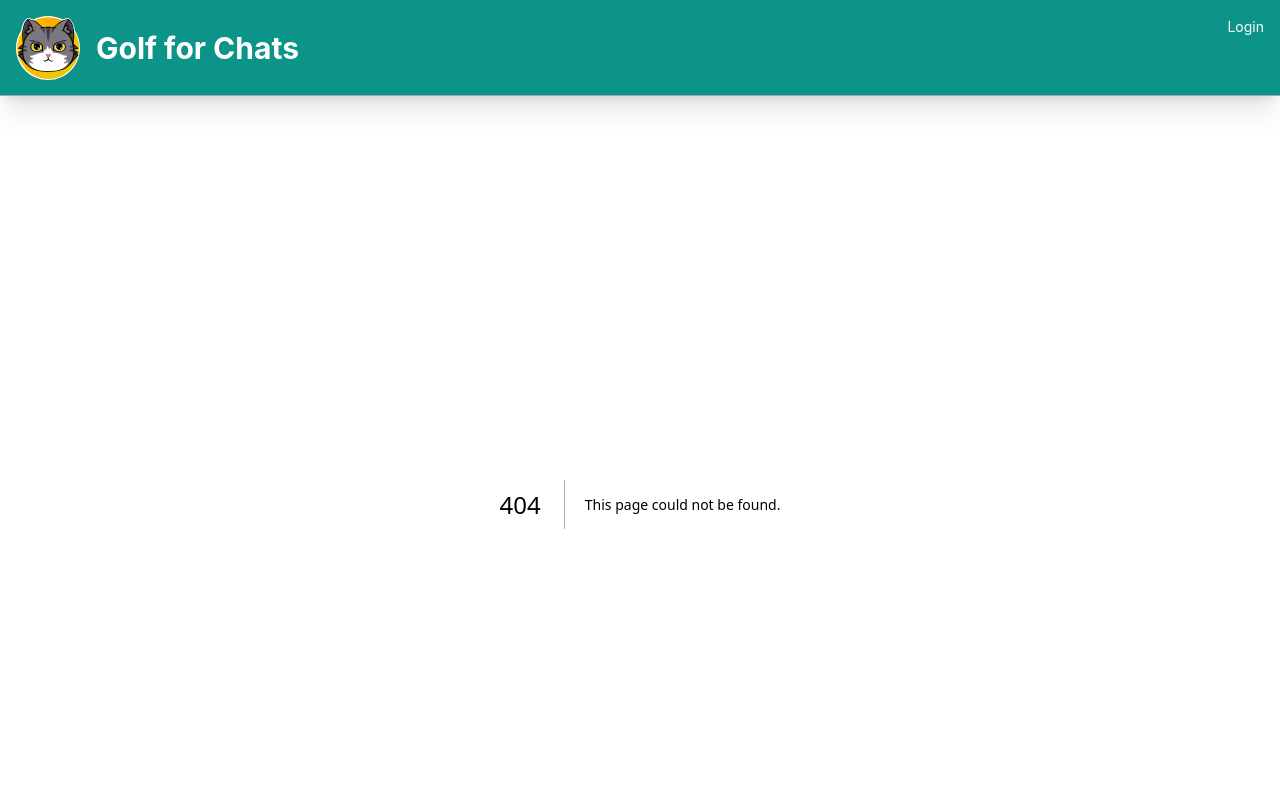
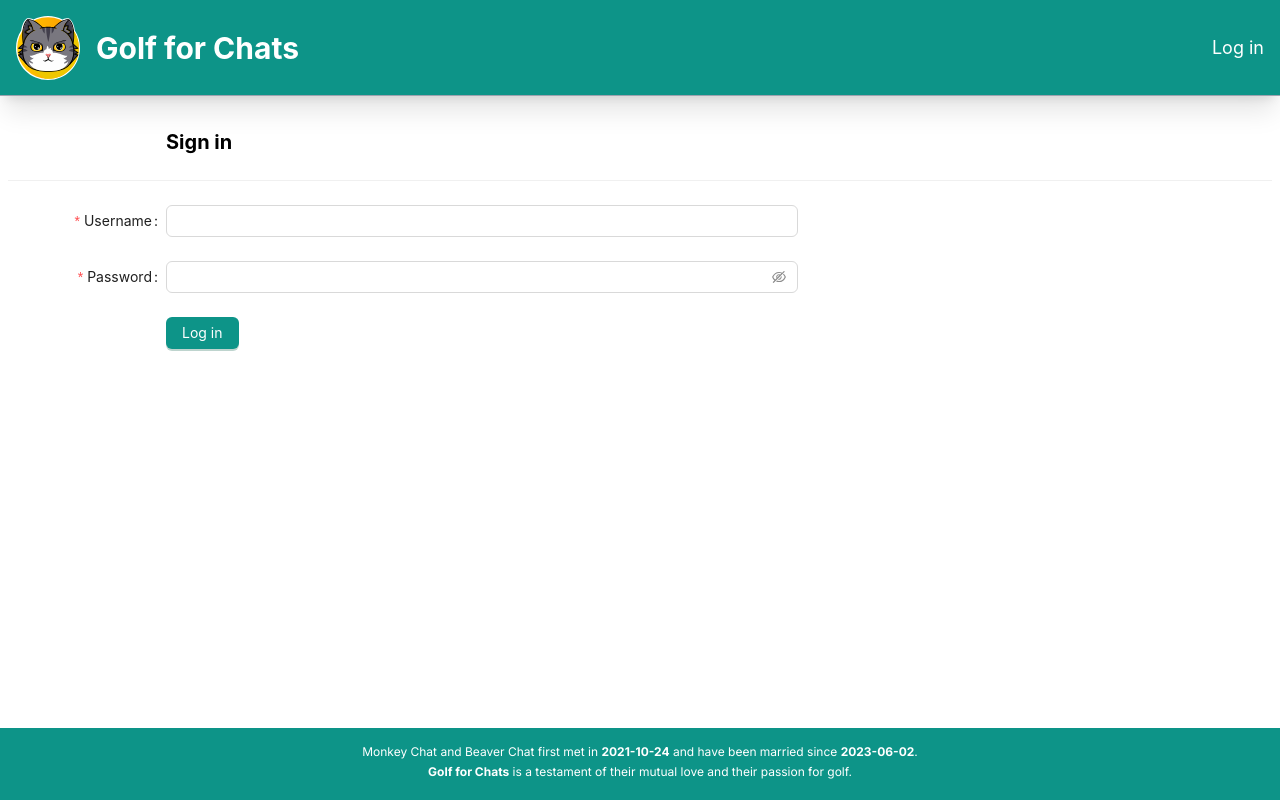
Before and after one commit to DanielBok/chatsite, a Next.js app in the folder golf/webapp/: page /auth/signin in a window 1280 px wide. Before the commit this address had no page. Shown: the top 800 px of the page. Built offline with nearby package versions, Linux system fonts and the light colour scheme; no server answers.

Commit message:
dirty code for nextjs

```diff
--- /dev/null
+++ b/golf/webapp/src/app/api/auth/[...nextauth]/route.ts
@@ -0,0 +1,69 @@
+import { APP_NAME } from "@/constants";
+import { makeURL } from "@/lib/api";
+import axios from "axios";
+import jwtDecode from "jwt-decode";
+import type { GetServerSidePropsContext, NextApiRequest, NextApiResponse } from "next";
+import NextAuth, { getServerSession, NextAuthOptions } from "next-auth";
+import CredentialsProvider from "next-auth/providers/credentials";
+
+export const CredentialName = `${APP_NAME} Auth API`;
+
+export const authOptions: NextAuthOptions = {
+  providers: [
+    CredentialsProvider({
+      // The name to display on the sign in form (e.g. "Sign in with...")
+      name: CredentialName,
+      // `credentials` is used to generate a form on the sign in page.
+      // You can specify which fields should be submitted, by adding keys to the `credentials` object.
+      // e.g. domain, username, password, 2FA token, etc.
+      // You can pass any HTML attribute to the <input> tag through the object.
+      credentials: {
+        username: {label: "Username", type: "text", placeholder: "Username"},
+        password: {label: "Password", type: "password", placeholder: "Password"}
+      },
+      async authorize(credentials, _) {
+        // Add logic here to look up the user from the credentials supplied
+        console.log(makeURL("/account/login"));
+
+        const {data: {token}, status} = await axios.get<{
+          token: string
+        }>(makeURL("/account/login"), {auth: credentials});
+        console.log("Here");
+
+        const {nbt, exp, ...user} = jwtDecode<{ firstName: string, id: number, nbt: number, exp: number }>(token);
+
+        if (status === 200 && user) {
+          return {name: user.firstName, id: user.id.toString()};
+          // return {id: "1", name: "1", email: "1@a.com"};
+        } else {
+          return null;
+        }
+      },
+    })
+  ],
+  session: {
+    strategy: "jwt"
+  },
+  callbacks: {
+    async jwt({token, user}) {
+      return {...token, ...user};
+    },
+    async session({session, token}) {
+      session.user = token;
+      return session;
+    }
+  },
+  pages: {
+    signIn: "/auth/signin"
+  }
+};
+
+
+const handler = NextAuth(authOptions);
+
+
+export function getDefaultSession(...args: [GetServerSidePropsContext["req"], GetServerSidePropsContext["res"]] | [NextApiRequest, NextApiResponse] | []) {
+  return getServerSession(...args, authOptions);
+}
+
+export { handler as GET, handler as POST };
--- /dev/null
+++ b/golf/webapp/src/app/auth/signin/page.tsx
@@ -0,0 +1,66 @@
+"use client";
+
+import { CredentialName } from "@/app/api/auth/[...nextauth]/route";
+import { Button, Divider, Form, Input, Col, Row } from "antd";
+import { signIn } from "next-auth/react";
+import React from "react";
+
+type FieldType = {
+  username: string;
+  password: string
+}
+
+
+const SignIn = () => {
+  return (
+    <div className="my-6 flex flex-col">
+      <Row>
+        <Col offset={3}>
+          <div className="text-xl font-bold">
+            Sign in
+          </div>
+        </Col>
+      </Row>
+      <Divider/>
+      <Form
+        labelCol={{md: 4, lg: 3}}
+        wrapperCol={{span: 12}}
+        onFinish={login}
+      >
+        <Form.Item<FieldType>
+          label="Username"
+          name="username"
+          rules={[{required: true, message: "Please enter your username"}]}
+        >
+          <Input/>
+        </Form.Item>
+
+        <Form.Item<FieldType>
+          label="Password"
+          name="password"
+          rules={[{required: true, message: "Please enter your password"}]}
+        >
+          <Input.Password/>
+        </Form.Item>
+
+        <Form.Item wrapperCol={{offset: 3, span: 12}}>
+          <Button
+            htmlType="submit"
+            type="primary"
+          >
+            Log in
+          </Button>
+        </Form.Item>
+      </Form>
+    </div>
+  );
+
+  async function login({username, password}: FieldType) {
+    const result = await signIn("credentials",
+      {username, password, redirect: true, callbackUrl: "/"},
+    );
+    console.log(result);
+  }
+};
+
+export default SignIn;
--- a/golf/webapp/src/components/MainLayout/Header/index.tsx
+++ b/golf/webapp/src/components/MainLayout/Header/index.tsx
@@ -1,27 +1,40 @@
+import { getDefaultSession } from "@/app/api/auth/[...nextauth]/route";
 import CatLogo from "@/components/MainLayout/Header/cat-logo.svg";
 import { APP_NAME } from "@/constants";
 import { Col, Row } from "antd";
 import Image from "next/image";
+import Link from "next/link";
 import React from "react";
 
-const Header = () => {
+const Header = async () => {
+  const session = await getDefaultSession();
+  console.log(session);
+
   return (
     <div className="h-24 sticky z-10 top-0 bg-teal-600 border-b-gray-400 border-b shadow-xl">
       <Row className="p-4 text-white">
         <Col span={12}>
-          <Row align="middle" justify="start">
+          <Link href="/" className="cursor-pointer flex align-middle">
             <Image src={CatLogo} alt="Cat Logo" height={64} width={64}/>
-            <div className="ml-4 font-bold text-3xl">
+            <div className="ml-4 font-bold text-3xl text-white hover:text-gray-100 flex items-center">
               {APP_NAME}
             </div>
-          </Row>
+          </Link>
         </Col>
         <Col span={12}>
-          <Row justify="end" align="middle">
-            <Col className="h-full">
-              Login
-            </Col>
-          </Row>
+          <div className="flex justify-end items-center h-full">
+            {session?.user ? (
+              <div>
+                Signed in
+              </div>
+            ) : (
+              <Link href="/auth/signin"
+                    className="text-white hover:text-gray-100 text-lg h-full items-center flex">
+                Log in
+              </Link>
+            )
+            }
+          </div>
         </Col>
       </Row>
     </div>
--- a/golf/webapp/src/components/MainLayout/index.tsx
+++ b/golf/webapp/src/components/MainLayout/index.tsx
@@ -1,3 +1,4 @@
+import { ConfigProvider } from "antd";
 import React from "react";
 import Footer from "./Footer";
 import Header from "./Header";
@@ -5,6 +6,7 @@ import Header from "./Header";
 
 const MainLayout: React.FC<React.PropsWithChildren> = ({children}) => {
   return (
+    <ThemeProvider>
       <div className="bg-gray-200 h-screen flex flex-col">
         <Header/>
         <div className="container mx-auto p-2 bg-white flex-1">
@@ -12,7 +14,19 @@ const MainLayout: React.FC<React.PropsWithChildren> = ({children}) => {
         </div>
         <Footer/>
       </div>
+    </ThemeProvider>
   );
 };
 
+function ThemeProvider({children}: React.PropsWithChildren) {
+  return <ConfigProvider theme={{
+    token: {
+      colorPrimary: "0D9488FF",
+      colorPrimaryActive: "",
+    }
+  }}>
+    {children}
+  </ConfigProvider>;
+}
+
 export default MainLayout;
```
Lines whose indentation alone changed are shown as unchanged.
